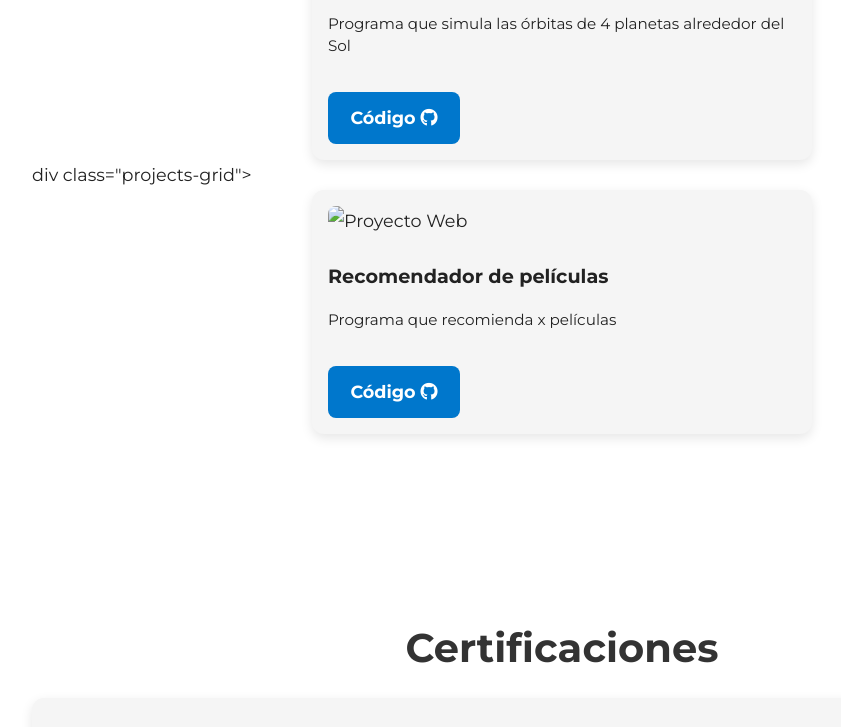
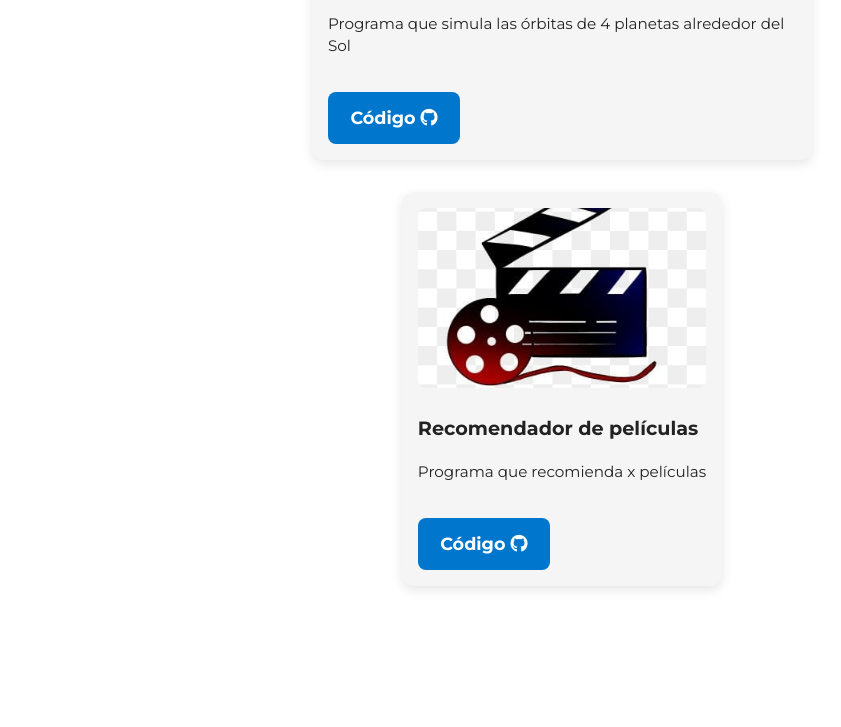
Before and after one commit to goliarr/portfolio, a plain HTML site: page index.html in a window 1280 px wide. Shown: the part 2605-3332 px from the top of the page, without its empty margins (78-919 px from the left). Drawn offline with Linux system fonts and the light colour scheme.

Commit message:
Segundo commit

```diff
--- a/index.html
+++ b/index.html
@@ -107,9 +107,9 @@
       </div>
     </div>
 
-    div class="projects-grid">
+    <div class="projects-grid">
       <div class="project-card">
-        <img src="assets/img/reomendadorpelis.jpg" alt="Proyecto Web" />
+        <img src="assets/img/recomendadorpelis.jpg" alt="Proyecto Web" />
         <h3>Recomendador de películas</h3>
         <p>Programa que recomienda x películas</p>
         <div class="project-links">
```
